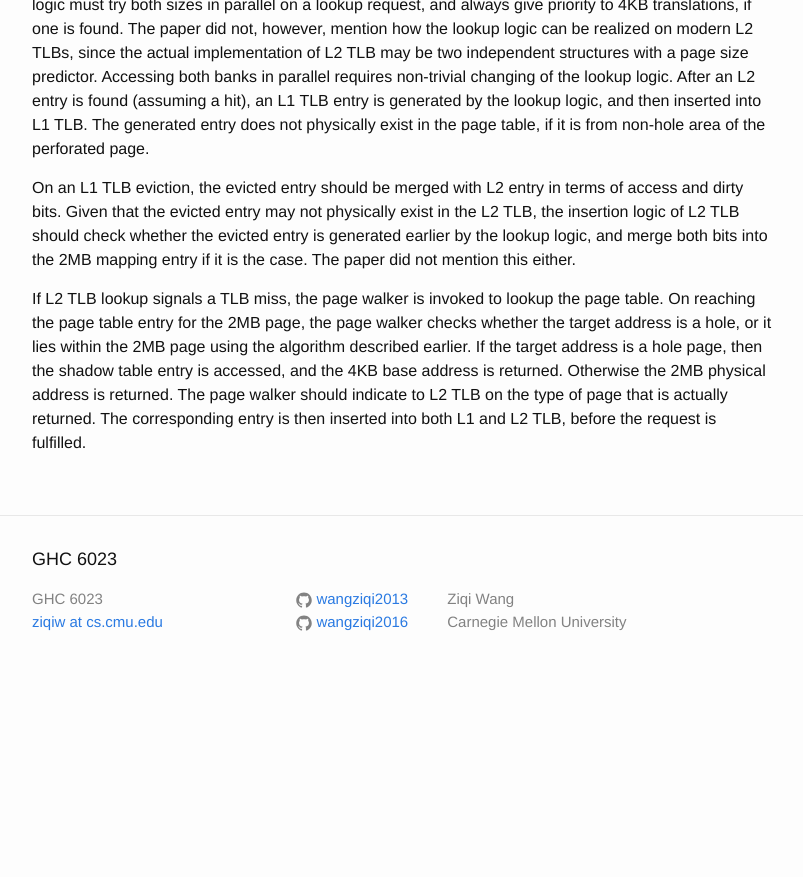
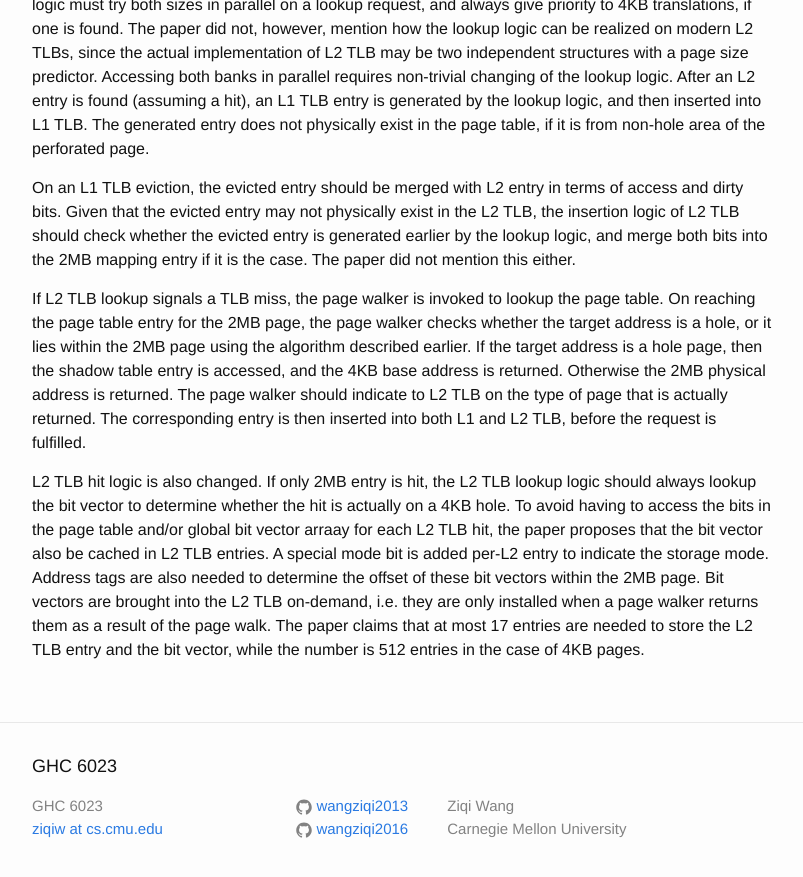
Before and after one commit to wangziqi2013/wangziqi2013.github.io, a Jekyll site: the page built from _posts/2020-06-05-perforated-page.markdown, in a window 1280 px wide and 900 px high, scrolled down 2278 px. Shown: the top 877 px of the window, without its empty margins (238-1041 px from the left). Built offline with Jekyll 4.4.1, drawn with Linux system fonts in a browser that asks for light colours; before the commit the page ends 2971 px from its top, so only the background shows below that.

Commit message:
Adding hit logic

```diff
--- a/_posts/2020-06-05-perforated-page.markdown
+++ b/_posts/2020-06-05-perforated-page.markdown
@@ -96,3 +96,11 @@ algorithm described earlier. If the target address is a hole page, then the shad
 base address is returned. Otherwise the 2MB physical address is returned. The page walker should indicate to L2 TLB on
 the type of page that is actually returned. The corresponding entry is then inserted into both L1 and L2 TLB, before
 the request is fulfilled.
+
+L2 TLB hit logic is also changed. If only 2MB entry is hit, the L2 TLB lookup logic should always lookup the bit vector
+to determine whether the hit is actually on a 4KB hole. To avoid having to access the bits in the page table and/or global
+bit vector arraay for each L2 TLB hit, the paper proposes that the bit vector also be cached in L2 TLB entries. A special
+mode bit is added per-L2 entry to indicate the storage mode. Address tags are also needed to determine the offset of these
+bit vectors within the 2MB page. Bit vectors are brought into the L2 TLB on-demand, i.e. they are only installed when
+a page walker returns them as a result of the page walk. The paper claims that at most 17 entries
+are needed to store the L2 TLB entry and the bit vector, while the number is 512 entries in the case of 4KB pages.
```
